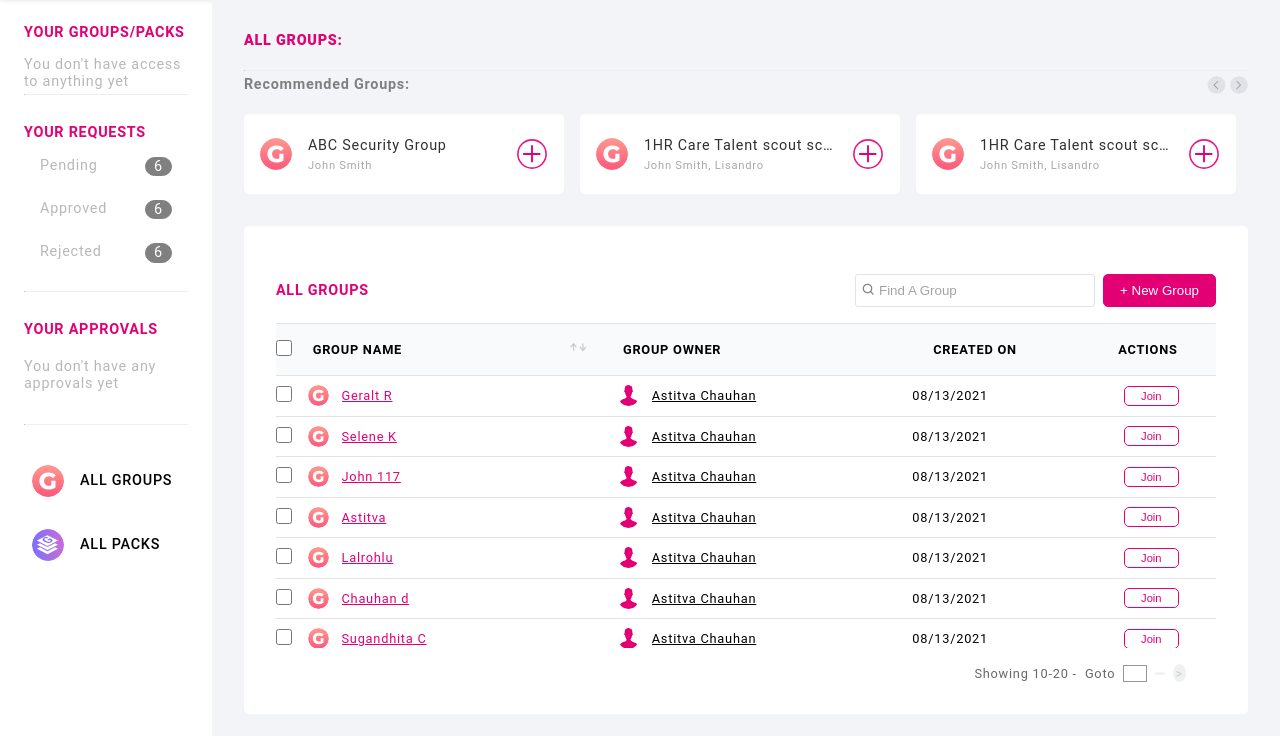
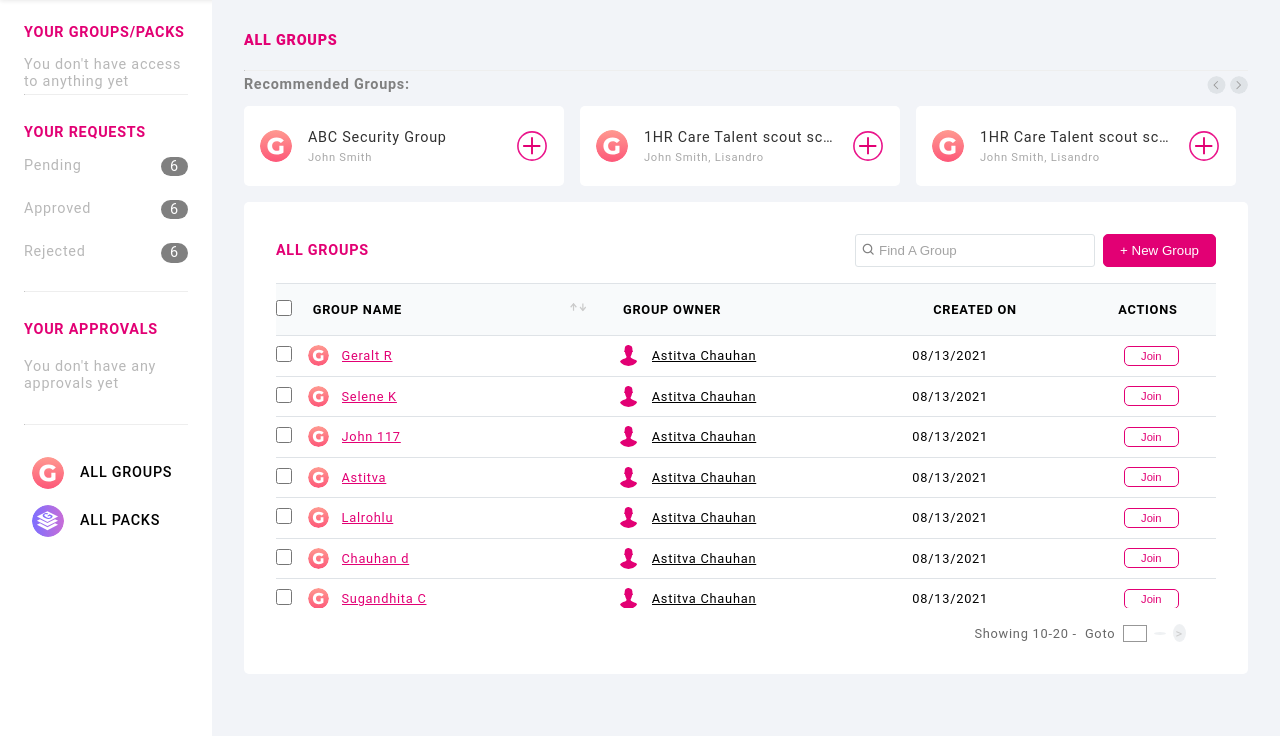
Before and after one commit to Silspd90/Cloud-access, a PHP site: page /home.html in a window 1280 px wide. Shown: the part 64-800 px from the top of the page. Run offline with PHP 8.4, Linux system fonts and the light colour scheme.

Commit message:
Padding changes

```diff
--- a/css/style.css
+++ b/css/style.css
@@ -29,14 +29,12 @@ button:focus {
 
 header {
   letter-spacing: 0.2mm;
-  z-index: 2;
   box-shadow: 0 1px 4px 0 rgba(37, 37, 37, 0.1);
   display: flex;
   justify-content: space-between;
   max-height: 4rem;
   height: 5rem;
   width: 100%;
-  font-weight: 400;
   padding-left: 2.5rem;
   padding-right: 2.5rem;
 }
@@ -56,7 +54,7 @@ strong {
 .side_child_navbar_eleL {
   display: flex;
   align-items: center;
-  padding: 1rem 2rem 1rem 2rem;
+  padding: 0.5rem 2rem 0.5rem 2rem;
 }
 
 .all-groups{
@@ -91,7 +89,7 @@ strong {
 }
 
 .navbarR_1 {
-  margin: 1rem;
+  margin: 0 1rem;
 }
 
 .top_child_navbar_eleR img {
@@ -141,7 +139,7 @@ section {
 }
 
 .child_side_navbar_top {
-  padding: 2rem;
+  padding: 2rem 1rem 2rem 2rem;
 }
 
 hr {
@@ -180,7 +178,7 @@ hr {
 .request-options {
   display: flex;
   justify-content: space-between;
-  padding: 0.75rem 1rem;
+  padding: 0.75rem 0rem;
   color: rgb(184, 184, 184);
 
 }
@@ -190,7 +188,7 @@ hr {
   float: right;
   width: 1.7rem;
   height: 1.2rem;
-  border: 1px solid grey;
+  /* border: 1px solid grey; */
   transition: 0.3s;
   display: flex;
   align-items: center;
@@ -200,7 +198,7 @@ hr {
 }
 
 .request-options:hover {
-  color: #e20074;
+  color: black;
   background-color: white;
   transition: 0.3s;
 }
@@ -209,7 +207,7 @@ hr {
   display: flex;
   flex-direction: column;
   justify-content: space-between;
-  height: 3.5rem;
+  /* height: 3.5rem; */
   width: 100%;
   font-weight: 500;
 }
@@ -222,12 +220,12 @@ hr {
 
 .wrapper-content-main {
   padding: 2rem;
-  height: calc(100% - 4rem);
+  /* height: calc(100% - 4rem); */
 }
 
 .parent-wrapper-group-box {
   width: 100%;
-  padding: 1rem 0rem 2rem 0rem;
+  padding: 0.5rem 0rem 1rem 0rem;
   display: flex;
   overflow-x: scroll;
 }
@@ -272,7 +270,7 @@ th:nth-child(3){
   justify-content: space-between;
   height: auto;
   width: 100%;
-  padding: 1rem 0rem;
+  padding: 0rem 0rem 1rem 0rem;
 }
 
 .wrapper-content-table {
@@ -353,7 +351,7 @@ tr.group_data_TR th:not(:first-child) {
 
 .overflow_text {
   width: 10rem;
-  display: inline-flex;
+  display: block;
   white-space: nowrap;
   text-overflow: ellipsis;
   overflow: hidden;
--- a/home.html
+++ b/home.html
@@ -80,7 +80,7 @@
         </aside>
         <section>
           <div class="wrapper-content-main">
-            <div class="all-groups">ALL GROUPS:</div>
+            <div class="all-groups">ALL GROUPS</div>
             <hr style="margin: 5px 0" />
             <strong class="recommended_groups">Recommended Groups:
                 </strong>
```
